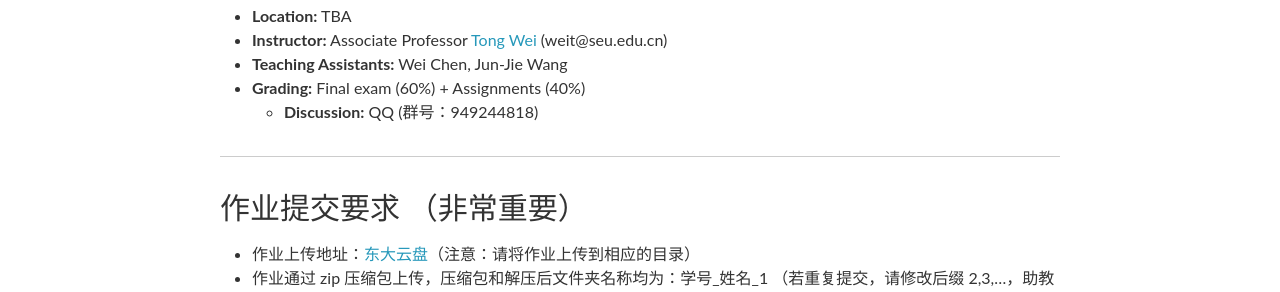
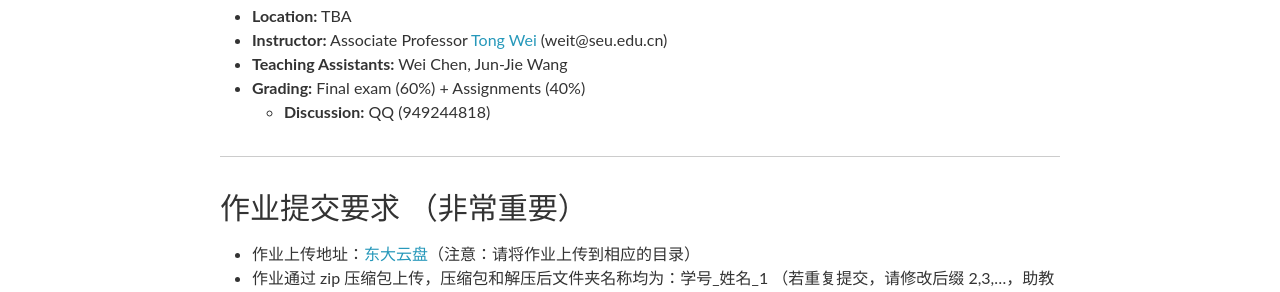
Before and after one commit to SEUML/ml-spring-2025, a Jekyll site: the page built from _pages/about.md, in a window 1280 px wide and 1357 px high. Shown: the part 422-714 px from the top of the window. Built offline with Jekyll 4.4.1, drawn with Linux system fonts in a browser that asks for light colours; nearby versions of some CDN libraries; comment, search, counter and statistics services are not loaded.

Commit message:
Update about.md

```diff
--- a/_pages/about.md
+++ b/_pages/about.md
@@ -17,7 +17,7 @@ This course will cover the fundamental principles and usage methods of classic m
 - **Instructor:** Associate Professor [Tong Wei](http://palm.seu.edu.cn/weit) (weit@seu.edu.cn)
 - **Teaching Assistants:**	Wei Chen, Jun-Jie Wang
 - **Grading:**	Final exam (60%) + Assignments (40%)
-  - **Discussion:** QQ (群号：949244818)
+  - **Discussion:** QQ (949244818)
 
 
 ***
```
